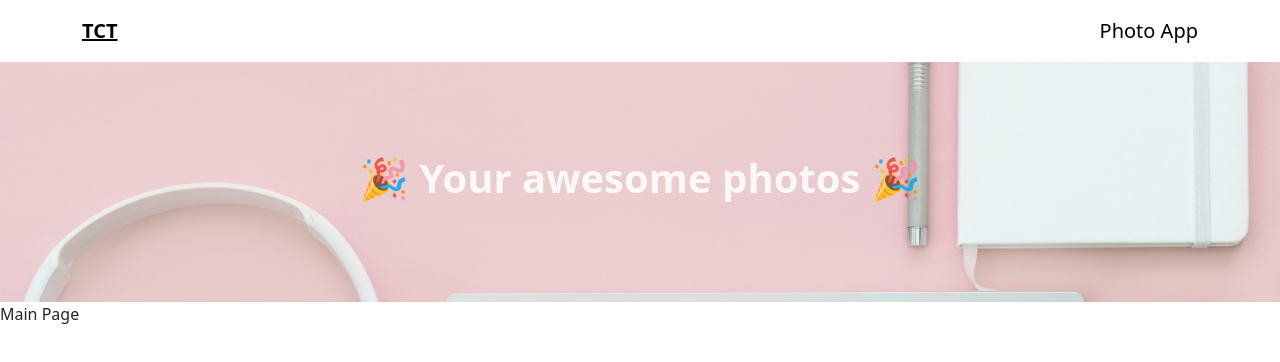
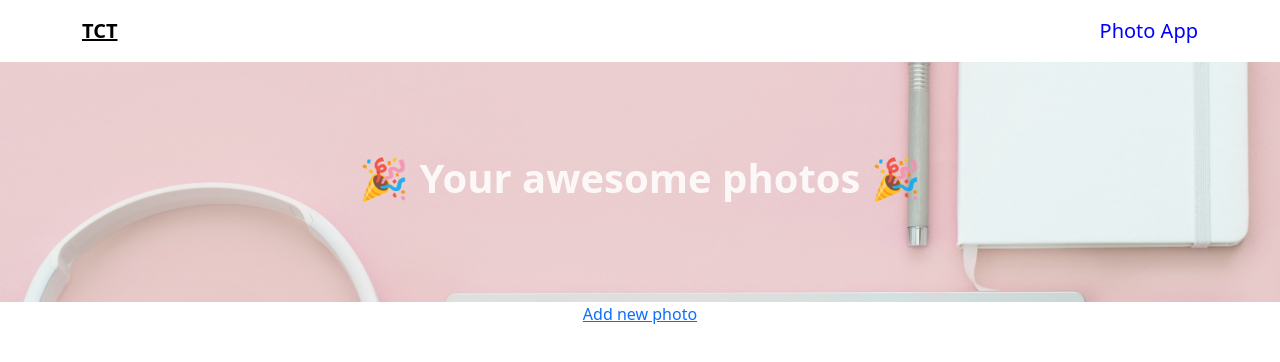
Before and after one commit to tcthanh98/redux-photo-app, a React (Create React App) app: page /photos in a window 1280 px wide. Shown: the top 362 px of the page. Built offline with nearby package versions, Linux system fonts and the light colour scheme.

Commit message:
add baseUrl

```diff
--- a/src/components/Header/Header.scss
+++ b/src/components/Header/Header.scss
@@ -13,7 +13,7 @@
       &--active,
       &:hover {
         text-decoration: none;
-        // color: var(--primary);
+        color: blue
       }
     }
   }
--- a/src/features/Photo/components/PhotoForm/index.jsx
+++ b/src/features/Photo/components/PhotoForm/index.jsx
@@ -3,9 +3,8 @@ import PropTypes from "prop-types";
 
 import Select from "react-select";
 import { Button, Form, FormGroup, Input, Label } from "reactstrap";
-
-import { PHOTO_CATEGORY_OPTIONS } from "../../../../constants/global";
-import Images from "../../../../constants/images";
+import { PHOTO_CATEGORY_OPTIONS } from "constants/global";
+import Images from "constants/images";
 
 PhotoForm.propTypes = {
   onSubmit: PropTypes.func,
--- a/src/features/Photo/index.jsx
+++ b/src/features/Photo/index.jsx
@@ -1,8 +1,8 @@
+import NotFound from 'components/NotFound';
+import AddEditPage from 'features/pages/AddEdit';
+import MainPage from 'features/pages/Main';
 import React from 'react';
 import { Route, Switch, useRouteMatch } from 'react-router-dom';
-import NotFound from '../../components/NotFound';
-import AddEditPage from '../pages/AddEdit';
-import MainPage from '../pages/Main';
 
 Photo.propTypes = {};
 
--- a/src/features/pages/AddEdit/index.jsx
+++ b/src/features/pages/AddEdit/index.jsx
@@ -1,7 +1,6 @@
+import Banner from "components/Banner";
+import PhotoForm from "features/Photo/components/PhotoForm";
 import React from "react";
-import Banner from "../../../components/Banner";
-import PhotoForm from "../../Photo/components/PhotoForm";
-
 import "./styles.scss";
 
 AddEditPage.propTypes = {};
--- a/src/features/pages/Main/index.jsx
+++ b/src/features/pages/Main/index.jsx
@@ -1,18 +1,21 @@
+import Banner from "components/Banner";
+import Images from "constants/images";
 import React from "react";
-import Banner from "../../../components/Banner";
-import Images from "../../../constants/images";
-
+import { Link } from "react-router-dom";
+import { Container } from "reactstrap";
 
 MainPage.propTypes = {};
 
 function MainPage(props) {
   return (
-    <div>
+    <div className="photo-main">
       <Banner
         title="🎉 Your awesome photos 🎉"
         backgroundUrl={Images.PINK_BG}
       />
-      Main Page
+      <Container className="text-center">
+        <Link to="/photos/add">Add new photo</Link>
+      </Container>
     </div>
   );
 }
```
Also changed, not shown: jsconfig.json (added, +8 -0 lines), src/constants/images.js (+4 -4 lines).
